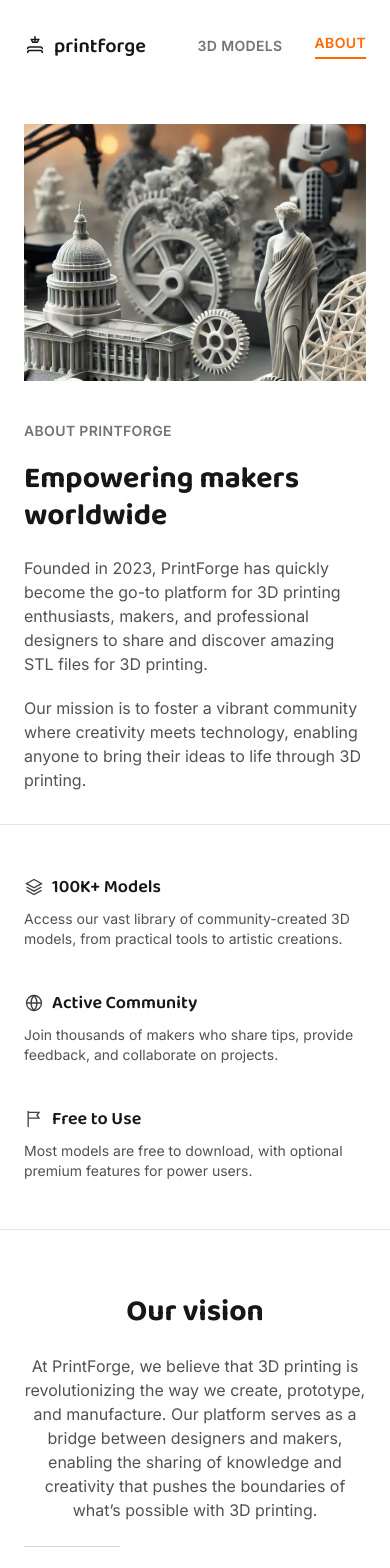
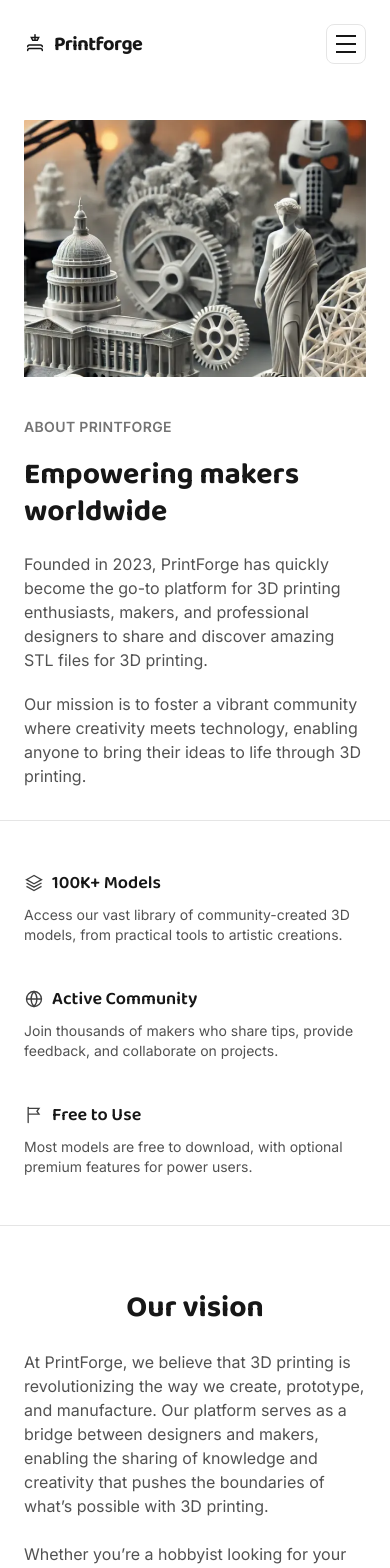
Before and after one commit to deano-98/PrintForge-app, a Next.js app: page /about in a window 390 px wide. Shown: the top 1568 px of the page. Built offline with nearby package versions, Linux system fonts and the light colour scheme.

Commit message:
About page responsiveness

```diff
--- a/app/about/page.jsx
+++ b/app/about/page.jsx
@@ -1,5 +1,6 @@
 import Link from "next/link";
 import Image from "next/image";
+import Nav from "@/components/Nav";
 // import ThemeToggle from "@/components/ThemeToggle";
 
 function Logo() {
@@ -16,22 +17,22 @@ function Logo() {
   );
 }
 
-function Nav() {
-  return (
-    <header className="mx-auto flex max-w-7xl items-center justify-between px-6 py-8">
-      <Logo />
-      <nav className="flex items-center gap-8 font-body text-sm font-semibold uppercase tracking-wide">
-        <Link href="/models" className="text-neutral-500 hover:text-neutral-900">
-          3D Models
-        </Link>
-        <Link href="/about" className="border-b-2 border-orange-500 pb-1 text-orange-500">
-          About
-        </Link>
-      </nav>
-      {/* <ThemeToggle /> */}
-    </header>
-  );
-}
+// function Nav() {
+//   return (
+//     <header className="mx-auto flex max-w-7xl items-center justify-between px-6 py-8">
+//       <Logo />
+//       <nav className="flex items-center gap-8 font-body text-sm font-semibold uppercase tracking-wide">
+//         <Link href="/models" className="text-neutral-500 hover:text-neutral-900">
+//           3D Models
+//         </Link>
+//         <Link href="/about" className="border-b-2 border-orange-500 pb-1 text-orange-500">
+//           About
+//         </Link>
+//       </nav>
+//       {/* <ThemeToggle /> */}
+//     </header>
+//   );
+// }
 
 const stats = [
   {
@@ -69,7 +70,7 @@ const stats = [
 
 export default function About() {
   return (
-    <main className="min-h-screen bg-white font-body">
+    <main className="min-h-screen bg-white font-body text-neutral-900 dark:bg-black dark:text-neutral-100">
       <Nav />
 
       <section className="mx-auto grid max-w-6xl grid-cols-1 gap-10 px-6 py-8 md:grid-cols-2 md:gap-16">
@@ -117,22 +118,22 @@ export default function About() {
         ))}
       </section>
 
-      <div className="mx-auto max-w-6xl border-t border-neutral-200 px-6" />
+      <div className="mx-auto max-w-6xl border-t border-neutral-200 px-auto" />
 
-      <section className="mx-auto max-w-6xl space-y-6 px-6 py-16 text-center">
+      <section className="flex flex-col justify-center mx-auto max-w-6xl space-y-6 px-6 py-16 text-center">
         <h2 className="font-display text-3xl font-bold text-neutral-900 md:text-4xl ">
           Our vision
         </h2>
-        <p className="max-w-3xl text-center text-neutral-600">
+        <p className="mx-auto max-w-3xl text-neutral-600 text-left md:text-center">
           At PrintForge, we believe that 3D printing is revolutionizing the
           way we create, prototype, and manufacture. Our platform serves as
           a bridge between designers and makers, enabling the sharing of
           knowledge and creativity that pushes the boundaries of what&rsquo;s
           possible with 3D printing.
         </p>
-        <div className="h-px w-24 bg-neutral-300" />
+        {/* <div className="h-px w-full bg-neutral-300" /> */}
 
-        <p className="max-w-3xl text-center text-neutral-600">
+        <p className="mx-auto max-w-3xl text-neutral-600 text-left md:text-center">
           Whether you&rsquo;re a hobbyist looking for your next weekend
           project, an educator seeking teaching materials, or a professional
           designer wanting to share your creations, PrintForge provides the
--- a/app/page.tsx
+++ b/app/page.tsx
@@ -35,7 +35,7 @@ function HeroBanner() {
         src="/hero-image.png"
         alt="3D-printed capitol, gears & statue"
         fill
-        sizes="100vw"
+        sizes="(max-width: 1024px) 100vw, 50vw"
         className="object-cover object-top"
         priority
       />
--- a/components/Nav.tsx
+++ b/components/Nav.tsx
@@ -32,7 +32,7 @@ export default function Nav() {
   ];
 
   return (
-    <header className="relative z-50 mx-auto flex w-full max-w-7xl items-center justify-between px-6 py-6 md:py-8">
+    <header className="sticky top-0 bg-white/95 dark:bg-black/80 z-50 mx-auto flex w-full max-w-7xl items-center justify-between px-6 py-6 md:py-8">
       <Logo />
 
       {/* Desktop Navigation (Hidden on < 640px) */}
```
